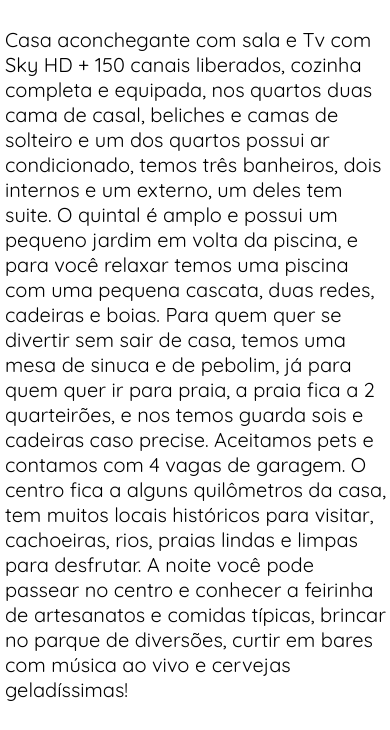
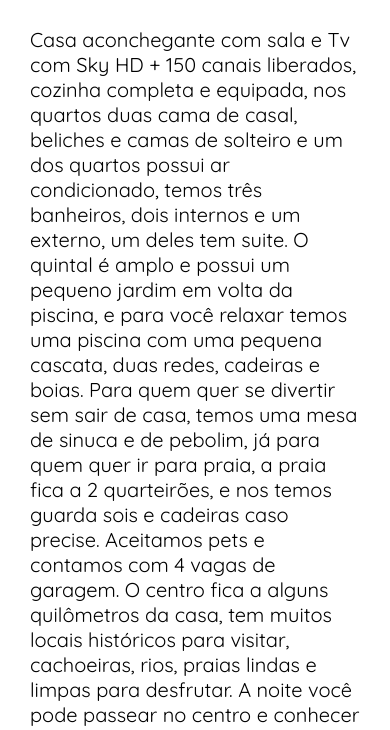
Before and after one commit to lemonaja/Casa-Itanhaem, a plain HTML site: page sobre.html in a window 390 px wide. Shown: the part 806-1536 px from the top of the page. Drawn offline with Linux system fonts and the light colour scheme; some packages are replaced by stand-ins of ours.

Commit message:
Adicionei margin aos paragrafos

```diff
--- a/css/style.css
+++ b/css/style.css
@@ -54,8 +54,9 @@ nav ul li{
     display: inline-block;
     padding: 5px 20px;
     text-align: center;
-    font-weight: 900;
+    font-weight: 700;
     font-family: 'Quicksand', sans-serif;
+    font-size: 20px;
 }
 
 nav ul li a{
@@ -600,7 +601,8 @@ button[type="submit"]:hover{
         margin-left: 35px;
     }
     .psobre{
-        margin-left: 10px;
+        margin-left: 30px;
+        margin-right: 30px;
     }
 }
 
@@ -628,9 +630,6 @@ button[type="submit"]:hover{
     }
     .imggmail{
         margin-left: 35px;
-    }
-    .psobre{
-        margin-left: 5px;
     }
 }
 
```
